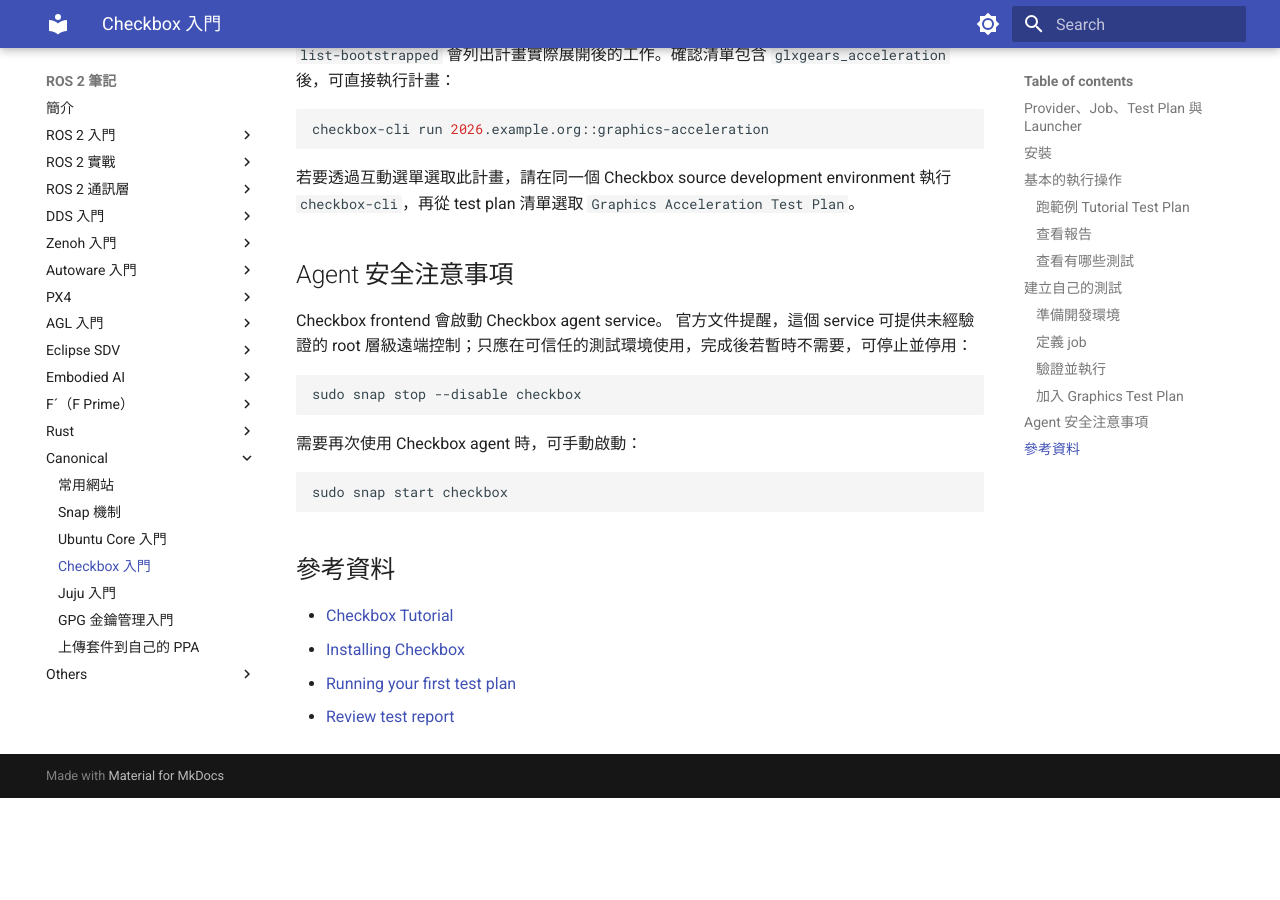
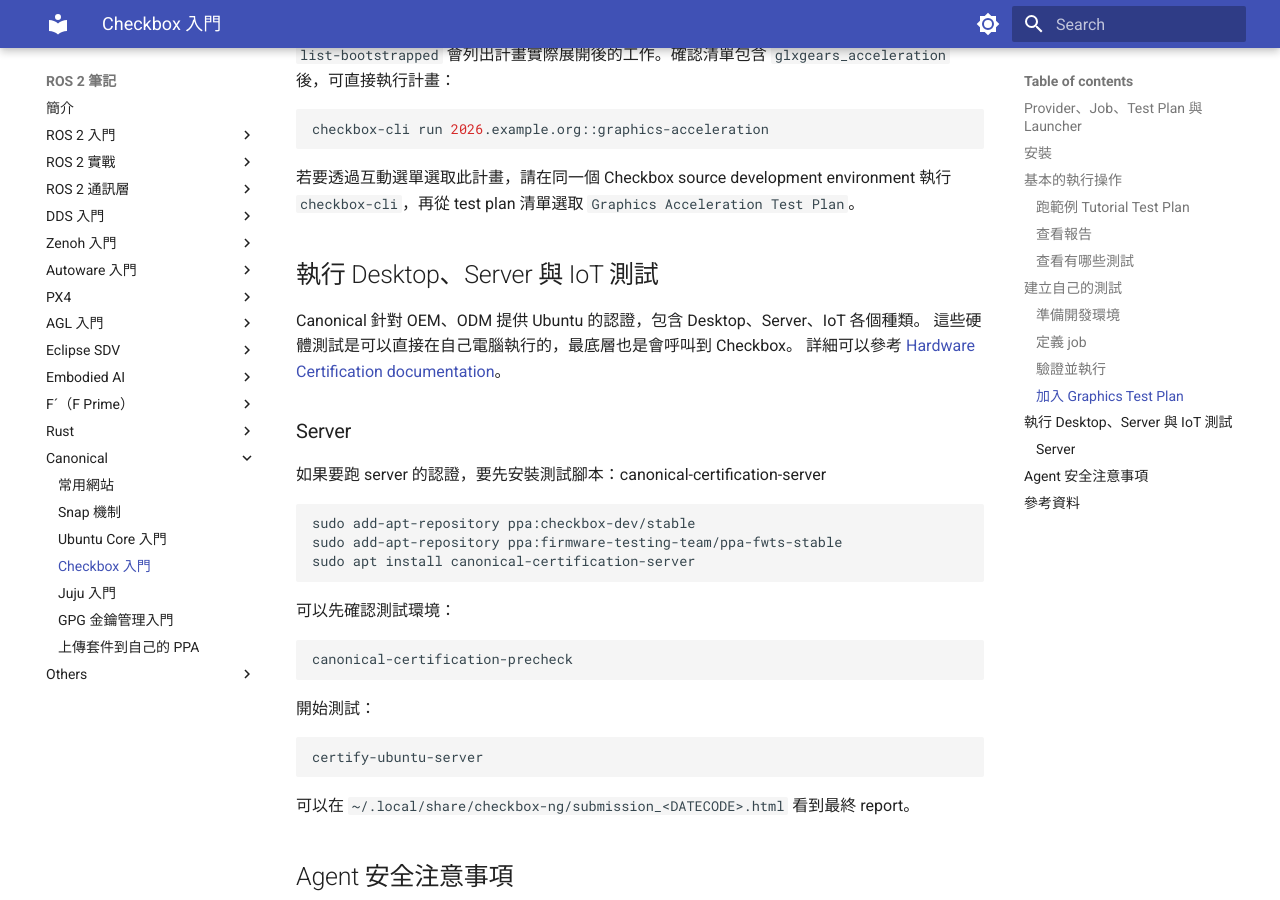
Before and after one commit to evshary/ros2-learning, an MkDocs documentation site: the page built from docs/canonical/checkbox.md, in a window 1280 px wide and 900 px high, scrolled down 4422 px. Built offline with MkDocs 1.6.1 and Material for MkDocs 9.7.7, drawn with Linux system fonts in a browser that asks for light colours; before the commit the page ends 5220 px from its top, so only the background shows below that.

Commit message:
docs(checkbox): add hardware certification test guide
Signed-off-by: ChenYing Kuo <evshary@gmail.com>

````diff
--- a/docs/canonical/checkbox.md
+++ b/docs/canonical/checkbox.md
@@ -188,6 +188,36 @@ checkbox-cli run 2026.example.org::graphics-acceleration
 
 若要透過互動選單選取此計畫，請在同一個 Checkbox source development environment 執行 `checkbox-cli`，再從 test plan 清單選取 `Graphics Acceleration Test Plan`。
 
+## 執行 Desktop、Server 與 IoT 測試
+
+Canonical 針對 OEM、ODM 提供 Ubuntu 的認證，包含 Desktop、Server、IoT 各個種類。
+這些硬體測試是可以直接在自己電腦執行的，最底層也是會呼叫到 Checkbox。
+詳細可以參考 [Hardware Certification documentation](https://certification.canonical.com/docs/programmes/)。
+
+### Server
+
+如果要跑 server 的認證，要先安裝測試腳本：canonical-certification-server
+
+```bash
+sudo add-apt-repository ppa:checkbox-dev/stable
+sudo add-apt-repository ppa:firmware-testing-team/ppa-fwts-stable
+sudo apt install canonical-certification-server
+```
+
+可以先確認測試環境：
+
+```bash
+canonical-certification-precheck
+```
+
+開始測試：
+
+```bash
+certify-ubuntu-server
+```
+
+可以在 `~/.local/share/checkbox-ng/submission_<DATECODE>.html` 看到最終 report。
+
 ## Agent 安全注意事項
 
 Checkbox frontend 會啟動 Checkbox agent service。
````
